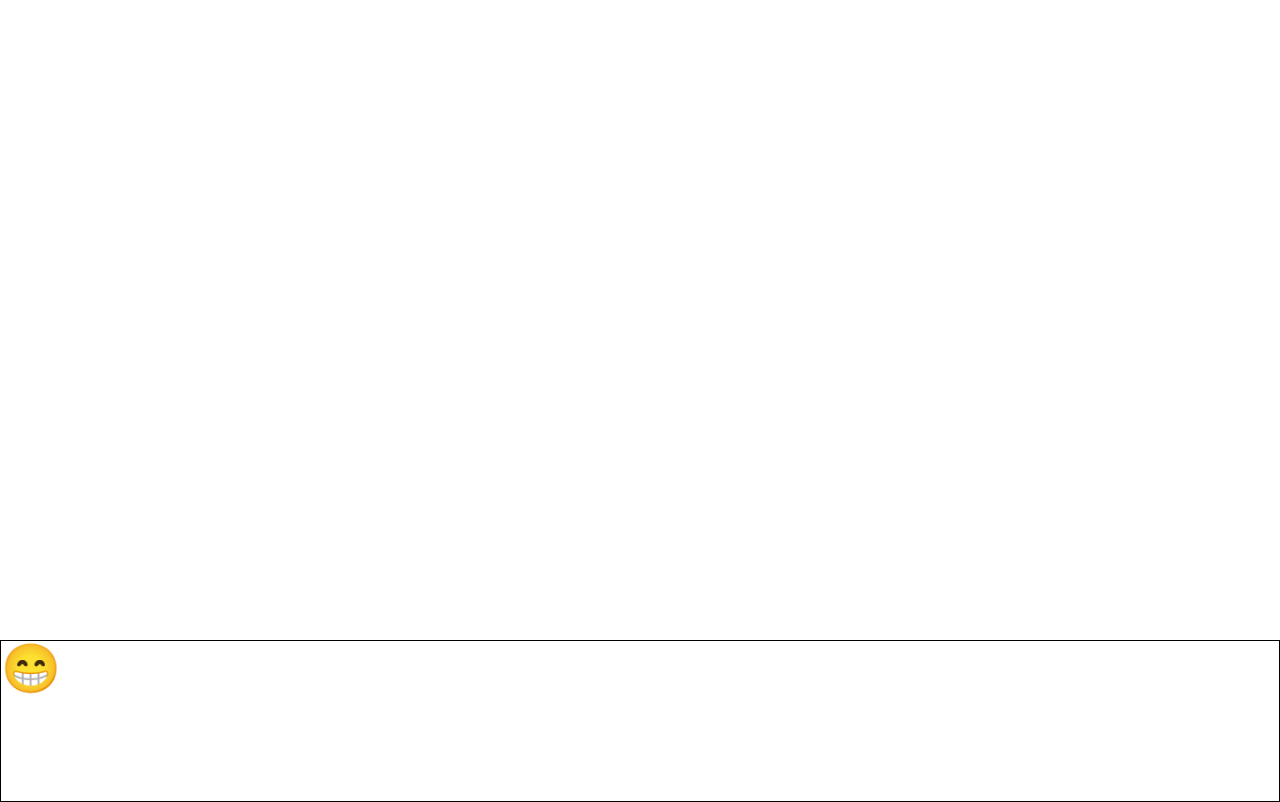
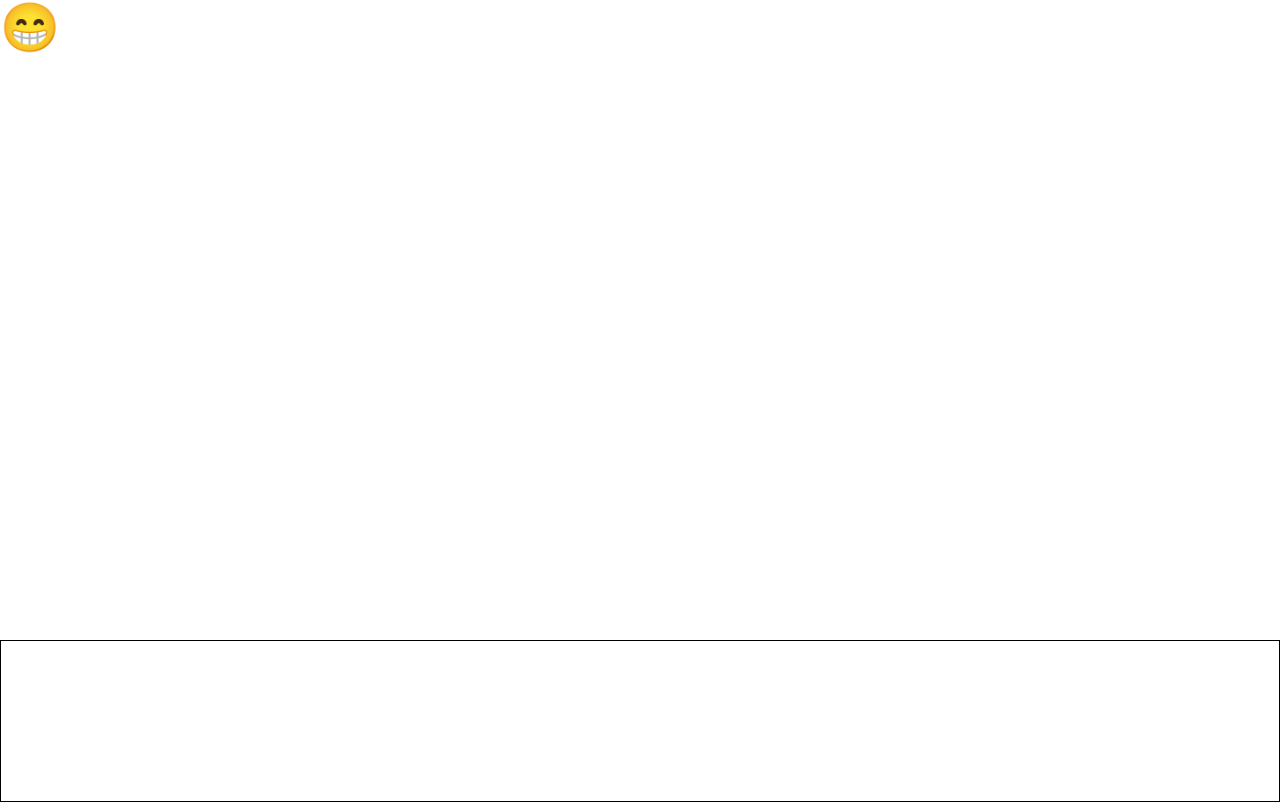
Before and after one commit to steveruizok/tldr-takehome, a React (Vite) app: page / in a window 1280 px wide. Built offline with nearby package versions, Linux system fonts and the light colour scheme.

Commit message:
single emoji can be dragged and placed on the page

```diff
--- a/src/App.css
+++ b/src/App.css
@@ -13,6 +13,7 @@ body{
   border: 1px solid black;
   overflow: scroll;
   height: 20vh;
+  position: relative;
 }
 
 .emoji{
--- a/src/App.jsx
+++ b/src/App.jsx
@@ -4,8 +4,10 @@ import { emojis } from './assets/emojis'
 
 function App() {
 
-  const emojiRef = useRef(null)
-  const canvasRef = useRef(null)
+  const emojiRef = useRef(null);
+  const canvasRef = useRef(null);
+
+  const isClicked = useRef(false);
 
   useEffect(() => {
     if (!emojiRef.current || !canvasRef.current) return;
@@ -13,14 +15,27 @@ function App() {
     const emoji = emojiRef.current;
     const canvas = canvasRef.current;
 
-    const onMouseDown = () => {
-      console.log('clicked');
+    const onMouseDown = (e) => {
+      isClicked.current = true;
+    }
+    const onMouseUp = (e) => {
+      isClicked.current = false;
+    }
+    const onMouseMove = (e) => {
+      if (!isClicked.current) return;
+
+      emoji.style.top = `${e.clientY}px`;
+      emoji.style.left = `${e.clientX}px`;
     }
 
     emoji.addEventListener('mousedown', onMouseDown)
+    emoji.addEventListener('mouseup', onMouseUp)
+    canvas.addEventListener('mousemove', onMouseMove)
 
     const cleanup = () => {
       emoji.removeEventListener('mousedown', onMouseDown);
+      emoji.removeEventListener('mouseup', onMouseUp)
+      canvas.removeEventListener('mousemove', onMouseMove)
     }
 
     return cleanup;
@@ -28,9 +43,11 @@ function App() {
 
   return (
     <>
-    <main ref={canvasRef} className="Canvas"></main>
+    <main ref={canvasRef} className="Canvas">
+    <span ref={emojiRef} className="emoji emoji--active">&#128513;</span>
+
+</main>
     <footer className="Footer">
-    <span ref={emojiRef} className="emoji">&#128513;</span>
     {/* {emojis.map(emoji => (
     <span ref="emojiRef" className="emoji" title={`&#${emoji};`}>{String.fromCodePoint(emoji)}</span>))} */}
     </footer>
```
